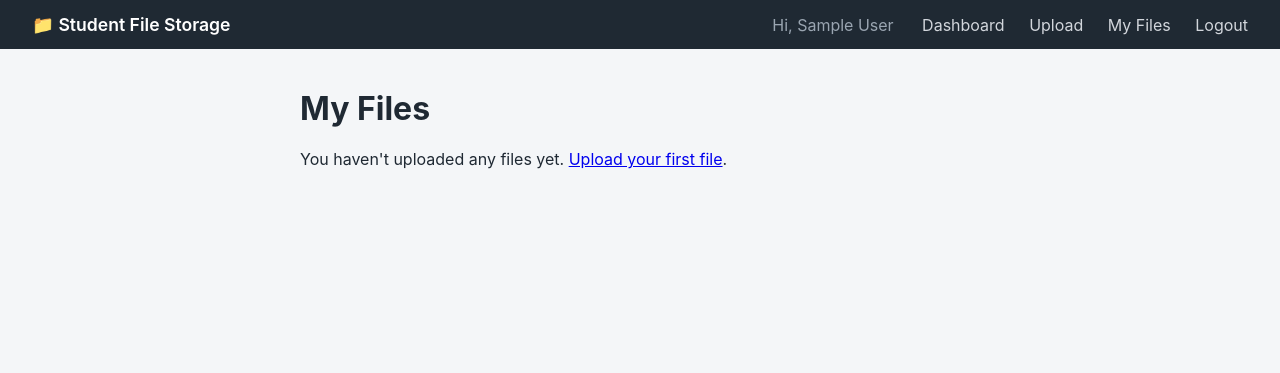
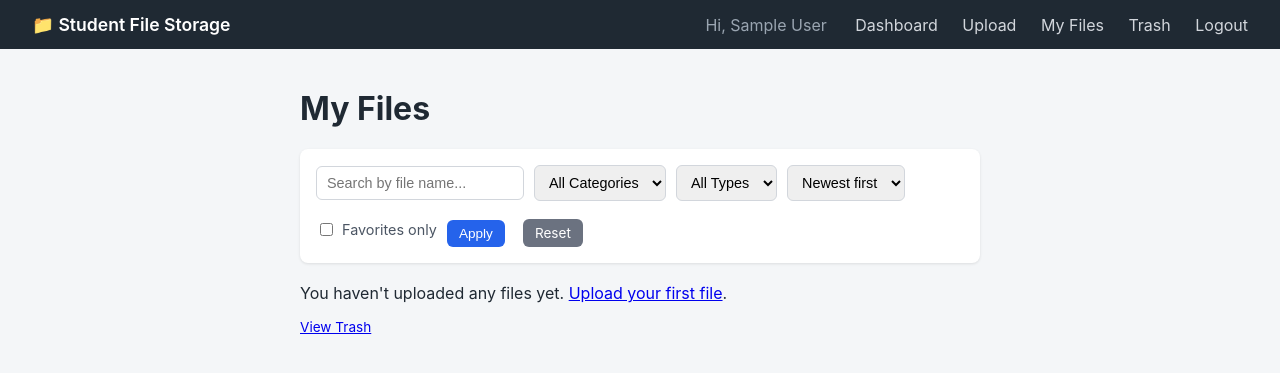
Before and after one commit to akuvarshith/student-file-storage-system, a Flask app: page /files in a window 1280 px wide. Shown: the top 373 px of the page. Run offline with Flask 3, Linux system fonts and the light colour scheme; the visitor is signed in with stand-in values (Sample User, id 1); data comes from the database, SQL or seed files in the repository; data that the repository does not hold is empty.

Commit message:
Added some features

```diff
--- a/app.py
+++ b/app.py
@@ -1,6 +1,8 @@
 import os
 import mimetypes
 import uuid
+import secrets
+from datetime import datetime, timedelta
 from functools import wraps
 import smtplib
 from email.mime.text import MIMEText
@@ -246,10 +248,34 @@ def reset_password(token):
 def dashboard():
     db = database.get_db()
     file_count = db.execute(
-        'SELECT COUNT(*) AS c FROM files WHERE user_id = ?',
+        'SELECT COUNT(*) AS c FROM files WHERE user_id = ? AND deleted_at IS NULL',
         (session['user_id'],)
     ).fetchone()['c']
-    return render_template('dashboard.html', file_count=file_count)
+
+    storage_used = db.execute(
+        'SELECT COALESCE(SUM(file_size), 0) AS total FROM files '
+        'WHERE user_id = ? AND deleted_at IS NULL',
+        (session['user_id'],)
+    ).fetchone()['total']
+
+    category_breakdown = db.execute(
+        'SELECT category, COUNT(*) AS c FROM files '
+        'WHERE user_id = ? AND deleted_at IS NULL '
+        'GROUP BY category ORDER BY c DESC',
+        (session['user_id'],)
+    ).fetchall()
+
+    quota = app.config['STORAGE_QUOTA_DISPLAY']
+    storage_percent = min(100, round((storage_used / quota) * 100, 1)) if quota else 0
+
+    return render_template(
+        'dashboard.html',
+        file_count=file_count,
+        storage_used=storage_used,
+        storage_quota=quota,
+        storage_percent=storage_percent,
+        category_breakdown=category_breakdown
+    )
 
 
 # ---------------------------------------------------------------------
@@ -280,6 +306,10 @@ def upload():
             f"{uuid.uuid4().hex}_{original_filename}"
         )
 
+        category = request.form.get('category', 'Other')
+        if category not in app.config['FILE_CATEGORIES']:
+            category = 'Other'
+
         # Determine the file size BEFORE handing the stream to boto3.
         # Some versions of boto3/s3transfer close the underlying file
         # object once the upload finishes (this varies by Python and
@@ -304,31 +334,68 @@ def upload():
         db = database.get_db()
         db.execute(
             'INSERT INTO files '
-            '(user_id, original_filename, s3_key, file_size) '
-            'VALUES (?, ?, ?, ?)',
-            (session['user_id'], original_filename, unique_key, file_size)
+            '(user_id, original_filename, s3_key, file_size, category) '
+            'VALUES (?, ?, ?, ?, ?)',
+            (session['user_id'], original_filename, unique_key, file_size, category)
         )
         db.commit()
 
         flash(f'"{original_filename}" was uploaded successfully.')
         return redirect(url_for('my_files'))
 
-    return render_template('upload.html')
+    return render_template('upload.html', categories=app.config['FILE_CATEGORIES'])
 
 
 # ---------------------------------------------------------------------
 # My Files
 # ---------------------------------------------------------------------
 
+SORT_OPTIONS = {
+    'newest': 'upload_date DESC',
+    'oldest': 'upload_date ASC',
+    'name': 'original_filename COLLATE NOCASE ASC',
+    'size': 'file_size DESC',
+}
+
+
 @app.route('/files')
 @login_required
 def my_files():
     db = database.get_db()
-    files = db.execute(
-        'SELECT * FROM files WHERE user_id = ? ORDER BY upload_date DESC',
-        (session['user_id'],)
-    ).fetchall()
-    return render_template('files.html', files=files)
+
+    q = request.args.get('q', '').strip()
+    category = request.args.get('category', '').strip()
+    ext = request.args.get('ext', '').strip().lower()
+    favorites_only = request.args.get('favorites') == '1'
+    sort = request.args.get('sort', 'newest')
+    if sort not in SORT_OPTIONS:
+        sort = 'newest'
+
+    query = 'SELECT * FROM files WHERE user_id = ? AND deleted_at IS NULL'
+    params = [session['user_id']]
+
+    if q:
+        query += ' AND original_filename LIKE ?'
+        params.append(f'%{q}%')
+    if category:
+        query += ' AND category = ?'
+        params.append(category)
+    if ext:
+        query += ' AND LOWER(original_filename) LIKE ?'
+        params.append(f'%.{ext}')
+    if favorites_only:
+        query += ' AND is_favorite = 1'
+
+    query += ' ORDER BY ' + SORT_OPTIONS[sort]
+
+    files = db.execute(query, params).fetchall()
+    return render_template(
+        'files.html',
+        files=files,
+        categories=app.config['FILE_CATEGORIES'],
+        q=q, category=category, ext=ext,
+        favorites_only=favorites_only, sort=sort
+    )
 
 
 # ---------------------------------------------------------------------
@@ -413,6 +480,339 @@ def view_file(file_id):
     return redirect(presigned_url)
 
 # ---------------------------------------------------------------------
+# Favorites
+# ---------------------------------------------------------------------
+
+@app.route('/files/<int:file_id>/favorite', methods=['POST'])
+@login_required
+def toggle_favorite(file_id):
+    db = database.get_db()
+    file_record = db.execute(
+        'SELECT * FROM files WHERE id = ? AND user_id = ? AND deleted_at IS NULL',
+        (file_id, session['user_id'])
+    ).fetchone()
+
+    if file_record is None:
+        abort(404)
+
+    new_value = 0 if file_record['is_favorite'] else 1
+    db.execute('UPDATE files SET is_favorite = ? WHERE id = ?', (new_value, file_id))
+    db.commit()
+
+    # Bounce back to wherever the star was clicked from (e.g. "My
+    # Files" with an active search/filter still in the query string).
+    return redirect(request.referrer or url_for('my_files'))
+
+
+# ---------------------------------------------------------------------
+# Edit (rename + recategorize)
+# ---------------------------------------------------------------------
+
+@app.route('/files/<int:file_id>/edit', methods=['GET', 'POST'])
+@login_required
+def edit_file(file_id):
+    db = database.get_db()
+    file_record = db.execute(
+        'SELECT * FROM files WHERE id = ? AND user_id = ? AND deleted_at IS NULL',
+        (file_id, session['user_id'])
+    ).fetchone()
+
+    if file_record is None:
+        abort(404)
+
+    if request.method == 'POST':
+        new_category = request.form.get('category', 'Other')
+        original_ext = file_record['original_filename'].rsplit('.', 1)[-1].lower()
+        new_name = secure_filename(request.form.get('filename', '').strip())
+
+        error = None
+        if not new_name:
+            error = 'Please enter a valid file name.'
+        elif '.' not in new_name or new_name.rsplit('.', 1)[-1].lower() != original_ext:
+            # The S3 object and its content-type never change on rename,
+            # so we don't allow the extension to change either -- that
+            # keeps "View" and "Download" working correctly afterwards.
+            error = f"The file type can't be changed \u2014 the name must still end in .{original_ext}."
+        elif new_category not in app.config['FILE_CATEGORIES']:
+            error = 'Please choose a valid category.'
+
+        if error is None:
+            db.execute(
+                'UPDATE files SET original_filename = ?, category = ? WHERE id = ?',
+                (new_name, new_category, file_id)
+            )
+            db.commit()
+            flash('File updated.')
+            return redirect(url_for('my_files'))
+
+        flash(error)
+
+    return render_template(
+        'edit.html', file=file_record, categories=app.config['FILE_CATEGORIES']
+    )
+
+
+# ---------------------------------------------------------------------
+# Trash (soft delete / restore / permanent delete)
+# ---------------------------------------------------------------------
+
+@app.route('/files/<int:file_id>/delete', methods=['POST'])
+@login_required
+def delete_file(file_id):
+    db = database.get_db()
+    file_record = db.execute(
+        'SELECT * FROM files WHERE id = ? AND user_id = ? AND deleted_at IS NULL',
+        (file_id, session['user_id'])
+    ).fetchone()
+
+    if file_record is None:
+        abort(404)
+
+    db.execute('UPDATE files SET deleted_at = CURRENT_TIMESTAMP WHERE id = ?', (file_id,))
+    db.commit()
+    flash(f'"{file_record["original_filename"]}" was moved to Trash.')
+    return redirect(url_for('my_files'))
+
+
+@app.route('/trash')
+@login_required
+def trash():
+    db = database.get_db()
+    files = db.execute(
+        'SELECT * FROM files WHERE user_id = ? AND deleted_at IS NOT NULL '
+        'ORDER BY deleted_at DESC',
+        (session['user_id'],)
+    ).fetchall()
+    return render_template('trash.html', files=files)
+
+
+@app.route('/files/<int:file_id>/restore', methods=['POST'])
+@login_required
+def restore_file(file_id):
+    db = database.get_db()
+    file_record = db.execute(
+        'SELECT * FROM files WHERE id = ? AND user_id = ? AND deleted_at IS NOT NULL',
+        (file_id, session['user_id'])
+    ).fetchone()
+
+    if file_record is None:
+        abort(404)
+
+    db.execute('UPDATE files SET deleted_at = NULL WHERE id = ?', (file_id,))
+    db.commit()
+    flash(f'"{file_record["original_filename"]}" was restored.')
+    return redirect(url_for('trash'))
+
+
+@app.route('/files/<int:file_id>/purge', methods=['POST'])
+@login_required
+def purge_file(file_id):
+    db = database.get_db()
+    file_record = db.execute(
+        'SELECT * FROM files WHERE id = ? AND user_id = ? AND deleted_at IS NOT NULL',
+        (file_id, session['user_id'])
+    ).fetchone()
+
+    if file_record is None:
+        abort(404)
+
+    try:
+        s3_client.delete_object(
+            Bucket=app.config['S3_BUCKET'],
+            Key=file_record['s3_key']
+        )
+    except (ClientError, BotoCoreError) as e:
+        flash(f'Could not delete the file from storage: {e}')
+        return redirect(url_for('trash'))
+
+    # Deleting the row also deletes any of its share links, because
+    # shares.file_id has ON DELETE CASCADE (and db.py turns on
+    # PRAGMA foreign_keys, so SQLite actually enforces it).
+    db.execute('DELETE FROM files WHERE id = ?', (file_id,))
+    db.commit()
+    flash(f'"{file_record["original_filename"]}" was permanently deleted.')
+    return redirect(url_for('trash'))
+
+
+# ---------------------------------------------------------------------
+# Sharing
+# ---------------------------------------------------------------------
+
+SHARE_EXPIRY_CHOICES = {
+    '1h': timedelta(hours=1),
+    '1d': timedelta(days=1),
+    '7d': timedelta(days=7),
+    'never': None,
+}
+
+
+def _now_str():
+    """UTC 'now' formatted the same way SQLite writes CURRENT_TIMESTAMP
+    ('YYYY-MM-DD HH:MM:SS'), so it can be bound as a plain string and
+    compared directly against TIMESTAMP columns. We deliberately never
+    bind a raw Python datetime object as a query parameter here --
+    that relies on sqlite3's default datetime adapter, which is
+    deprecated as of Python 3.12."""
+    return datetime.utcnow().strftime('%Y-%m-%d %H:%M:%S')
+
+
+@app.route('/files/<int:file_id>/share', methods=['GET', 'POST'])
+@login_required
+def manage_share(file_id):
+    db = database.get_db()
+    file_record = db.execute(
+        'SELECT * FROM files WHERE id = ? AND user_id = ? AND deleted_at IS NULL',
+        (file_id, session['user_id'])
+    ).fetchone()
+
+    if file_record is None:
+        abort(404)
+
+    if request.method == 'POST':
+        choice = request.form.get('expires_in', '7d')
+        delta = SHARE_EXPIRY_CHOICES.get(choice, SHARE_EXPIRY_CHOICES['7d'])
+        expires_at = (datetime.utcnow() + delta).strftime('%Y-%m-%d %H:%M:%S') if delta else None
+        token = secrets.token_urlsafe(32)
+
+        db.execute(
+            'INSERT INTO shares (file_id, token, created_by, expires_at) '
+            'VALUES (?, ?, ?, ?)',
+            (file_id, token, session['user_id'], expires_at)
+        )
+        db.commit()
+        flash('Share link created.')
+        return redirect(url_for('manage_share', file_id=file_id))
+
+    active_share = db.execute(
+        'SELECT * FROM shares WHERE file_id = ? AND revoked = 0 '
+        'AND (expires_at IS NULL OR expires_at > ?) '
+        'ORDER BY created_at DESC LIMIT 1',
+        (file_id, _now_str())
+    ).fetchone()
+
+    share_url = None
+    if active_share is not None:
+        share_url = url_for('shared_file', token=active_share['token'], _external=True)
+
+    return render_template(
+        'share.html', file=file_record, active_share=active_share, share_url=share_url
+    )
+
+
+@app.route('/files/<int:file_id>/share/revoke', methods=['POST'])
+@login_required
+def revoke_share(file_id):
+    db = database.get_db()
+    file_record = db.execute(
+        'SELECT id FROM files WHERE id = ? AND user_id = ?',
+        (file_id, session['user_id'])
+    ).fetchone()
+
+    if file_record is None:
+        abort(404)
+
+    db.execute('UPDATE shares SET revoked = 1 WHERE file_id = ? AND revoked = 0', (file_id,))
+    db.commit()
+    flash('Share link revoked.')
+    return redirect(url_for('manage_share', file_id=file_id))
+
+
+def _get_valid_share(token):
+    """Look up a share by token, joined with its file. Returns None
+    unless the share exists, is not revoked, has not expired, AND its
+    file is not sitting in Trash. (If the owner restores the file, a
+    previously-created link becomes valid again automatically.)"""
+    db = database.get_db()
+    return db.execute(
+        'SELECT shares.id AS share_id, shares.token, shares.expires_at, '
+        '       shares.access_count, '
+        '       files.id AS file_id, files.original_filename, '
+        '       files.s3_key, files.file_size '
+        'FROM shares JOIN files ON files.id = shares.file_id '
+        'WHERE shares.token = ? AND shares.revoked = 0 '
+        'AND files.deleted_at IS NULL '
+        'AND (shares.expires_at IS NULL OR shares.expires_at > ?)',
+        (token, _now_str())
+    ).fetchone()
+
+
+@app.route('/shared/<token>')
+def shared_file(token):
+    share = _get_valid_share(token)
+    if share is None:
+        abort(404)
+
+    extension = share['original_filename'].rsplit('.', 1)[-1].lower()
+    previewable = extension in PREVIEWABLE_EXTENSIONS
+    return render_template('shared_file.html', share=share, previewable=previewable)
+
+
+@app.route('/shared/<token>/download')
+def shared_download(token):
+    share = _get_valid_share(token)
+    if share is None:
+        abort(404)
+
+    db = database.get_db()
+    db.execute('UPDATE shares SET access_count = access_count + 1 WHERE id = ?', (share['share_id'],))
+    db.commit()
+
+    try:
+        presigned_url = s3_client.generate_presigned_url(
+            'get_object',
+            Params={
+                'Bucket': app.config['S3_BUCKET'],
+                'Key': share['s3_key'],
+                'ResponseContentDisposition':
+                    f'attachment; filename="{share["original_filename"]}"'
+            },
+            ExpiresIn=app.config['PRESIGNED_URL_EXPIRY']
+        )
+    except (ClientError, BotoCoreError) as e:
+        flash(f'Could not generate a download link: {e}')
+        return redirect(url_for('shared_file', token=token))
+
+    return redirect(presigned_url)
+
+
+@app.route('/shared/<token>/view')
+def shared_view(token):
+    share = _get_valid_share(token)
+    if share is None:
+        abort(404)
+
+    extension = share['original_filename'].rsplit('.', 1)[-1].lower()
+    if extension not in PREVIEWABLE_EXTENSIONS:
+        abort(404)
+
+    content_type, _ = mimetypes.guess_type(share['original_filename'])
+    if content_type is None:
+        content_type = 'application/octet-stream'
+
+    db = database.get_db()
+    db.execute('UPDATE shares SET access_count = access_count + 1 WHERE id = ?', (share['share_id'],))
+    db.commit()
+
+    try:
+        presigned_url = s3_client.generate_presigned_url(
+            'get_object',
+            Params={
+                'Bucket': app.config['S3_BUCKET'],
+                'Key': share['s3_key'],
+                'ResponseContentDisposition':
+                    f'inline; filename="{share["original_filename"]}"',
+                'ResponseContentType': content_type
+            },
+            ExpiresIn=app.config['PRESIGNED_URL_EXPIRY']
+        )
+    except (ClientError, BotoCoreError) as e:
+        flash(f'Could not generate a preview link: {e}')
+        return redirect(url_for('shared_file', token=token))
+
+    return redirect(presigned_url)
+
+
+# ---------------------------------------------------------------------
 # Error handlers
 # ---------------------------------------------------------------------
 
--- a/static/style.css
+++ b/static/style.css
@@ -111,3 +111,93 @@ body {
 .hint { color: #6b7280; font-size: 0.85rem; margin-top: 12px; }
 
 .dashboard-links { margin-top: 20px; }
+
+/* --- Added for: search/filter, favorites, categories, share, trash --- */
+
+.filter-bar {
+    display: flex;
+    flex-wrap: wrap;
+    gap: 10px;
+    align-items: center;
+    background: #fff;
+    padding: 16px;
+    border-radius: 8px;
+    box-shadow: 0 1px 3px rgba(0,0,0,0.1);
+    margin-bottom: 20px;
+}
+
+.filter-bar input[type="text"],
+.filter-bar select {
+    padding: 8px 10px;
+    border: 1px solid #d2d6dc;
+    border-radius: 6px;
+    font-size: 0.9rem;
+}
+
+.checkbox-label {
+    display: flex;
+    align-items: center;
+    gap: 6px;
+    font-size: 0.9rem;
+    color: #4b5563;
+}
+
+.badge {
+    display: inline-block;
+    background: #e5e7eb;
+    color: #374151;
+    padding: 2px 8px;
+    border-radius: 999px;
+    font-size: 0.75rem;
+}
+
+.star-btn {
+    background: none;
+    border: none;
+    cursor: pointer;
+    font-size: 1.1rem;
+    color: #f59e0b;
+    padding: 0;
+}
+
+.inline-form {
+    display: inline-block;
+    margin: 0;
+}
+
+.actions-cell { white-space: nowrap; }
+
+.btn-danger { background: #dc2626; }
+.btn-danger:hover { background: #b91c1c; }
+
+.share-box, .storage-box {
+    background: #fff;
+    padding: 20px;
+    border-radius: 8px;
+    box-shadow: 0 1px 3px rgba(0,0,0,0.1);
+    margin-bottom: 20px;
+}
+
+.share-link-input {
+    width: 100%;
+    padding: 10px;
+    border: 1px solid #d2d6dc;
+    border-radius: 6px;
+    font-size: 0.9rem;
+    margin: 8px 0;
+}
+
+.progress-bar {
+    width: 100%;
+    height: 10px;
+    background: #e5e7eb;
+    border-radius: 999px;
+    overflow: hidden;
+}
+
+.progress-bar-fill {
+    height: 100%;
+    background: #2563eb;
+}
+
+.breakdown-table { margin-top: 16px; }
--- a/templates/base.html
+++ b/templates/base.html
@@ -15,6 +15,7 @@
                 <a href="{{ url_for('dashboard') }}">Dashboard</a>
                 <a href="{{ url_for('upload') }}">Upload</a>
                 <a href="{{ url_for('my_files') }}">My Files</a>
+                <a href="{{ url_for('trash') }}">Trash</a>
                 <a href="{{ url_for('logout') }}">Logout</a>
             {% else %}
                 <a href="{{ url_for('login') }}">Login</a>
--- a/templates/files.html
+++ b/templates/files.html
@@ -2,11 +2,47 @@
 {% block title %}My Files{% endblock %}
 {% block content %}
 <h1>My Files</h1>
+
+<form method="get" class="filter-bar">
+    <input type="text" name="q" placeholder="Search by file name..." value="{{ q }}">
+
+    <select name="category">
+        <option value="">All Categories</option>
+        {% for c in categories %}
+        <option value="{{ c }}" {% if c == category %}selected{% endif %}>{{ c }}</option>
+        {% endfor %}
+    </select>
+
+    <select name="ext">
+        <option value="">All Types</option>
+        {% for e in ['pdf','doc','docx','ppt','pptx','xls','xlsx','txt','png','jpg','jpeg','zip'] %}
+        <option value="{{ e }}" {% if e == ext %}selected{% endif %}>{{ e }}</option>
+        {% endfor %}
+    </select>
+
+    <select name="sort">
+        <option value="newest" {% if sort == 'newest' %}selected{% endif %}>Newest first</option>
+        <option value="oldest" {% if sort == 'oldest' %}selected{% endif %}>Oldest first</option>
+        <option value="name" {% if sort == 'name' %}selected{% endif %}>Name (A-Z)</option>
+        <option value="size" {% if sort == 'size' %}selected{% endif %}>Largest first</option>
+    </select>
+
+    <label class="checkbox-label">
+        <input type="checkbox" name="favorites" value="1" {% if favorites_only %}checked{% endif %}>
+        Favorites only
+    </label>
+
+    <button type="submit" class="btn btn-small">Apply</button>
+    <a class="btn btn-small btn-secondary" href="{{ url_for('my_files') }}">Reset</a>
+</form>
+
 {% if files %}
 <table class="files-table">
     <thead>
         <tr>
+            <th></th>
             <th>File Name</th>
+            <th>Category</th>
             <th>Uploaded On</th>
             <th>Size</th>
             <th></th>
@@ -15,21 +51,41 @@
     <tbody>
         {% for f in files %}
         <tr>
+            <td>
+                <form method="post" action="{{ url_for('toggle_favorite', file_id=f['id']) }}" class="inline-form">
+                    <button type="submit" class="star-btn" title="Toggle favorite">{% if f['is_favorite'] %}&#9733;{% else %}&#9734;{% endif %}</button>
+                </form>
+            </td>
             <td>{{ f['original_filename'] }}</td>
+            <td><span class="badge">{{ f['category'] }}</span></td>
             <td>{{ f['upload_date'] }}</td>
             <td>{{ (f['file_size'] / 1024) | round(1) }} KB</td>
-            <td>
+            <td class="actions-cell">
     {% set ext = f['original_filename'].rsplit('.', 1)[-1] | lower %}
     {% if ext in ['pdf', 'png', 'jpg', 'jpeg', 'txt'] %}
         <a class="btn btn-small" href="{{ url_for('view_file', file_id=f['id']) }}" target="_blank">View</a>
     {% endif %}
     <a class="btn btn-small btn-secondary" href="{{ url_for('download', file_id=f['id']) }}">Download</a>
+    <a class="btn btn-small btn-secondary" href="{{ url_for('manage_share', file_id=f['id']) }}">Share</a>
+    <a class="btn btn-small btn-secondary" href="{{ url_for('edit_file', file_id=f['id']) }}">Edit</a>
+    <form method="post" action="{{ url_for('delete_file', file_id=f['id']) }}" class="inline-form"
+          onsubmit="return confirm('Move this file to Trash?');">
+        <button type="submit" class="btn btn-small btn-danger">Delete</button>
+    </form>
 </td>
         </tr>
         {% endfor %}
     </tbody>
 </table>
 {% else %}
-<p>You haven't uploaded any files yet. <a href="{{ url_for('upload') }}">Upload your first file</a>.</p>
+<p>
+{% if q or category or ext or favorites_only %}
+    No files match your search or filters. <a href="{{ url_for('my_files') }}">Clear filters</a>.
+{% else %}
+    You haven't uploaded any files yet. <a href="{{ url_for('upload') }}">Upload your first file</a>.
 {% endif %}
+</p>
+{% endif %}
+
+<p class="hint"><a href="{{ url_for('trash') }}">View Trash</a></p>
 {% endblock %}
--- a/templates/upload.html
+++ b/templates/upload.html
@@ -5,6 +5,12 @@
 <form method="post" enctype="multipart/form-data" class="form">
     <label for="file">Choose File</label>
     <input type="file" id="file" name="file" required>
+    <label for="category">Category</label>
+    <select id="category" name="category">
+        {% for c in categories %}
+        <option value="{{ c }}" {% if c == 'Other' %}selected{% endif %}>{{ c }}</option>
+        {% endfor %}
+    </select>
     <button type="submit" class="btn">Upload</button>
 </form>
 <p class="hint">Allowed types: pdf, doc, docx, ppt, pptx, xls, xlsx, txt, png, jpg, jpeg, zip. Maximum size: 16&nbsp;MB.</p>
```
Also changed, not shown: config.py (+8 -0 lines), schema.sql (+20 -0 lines), templates/dashboard.html (+25 -0 lines), templates/edit.html (added, +20 -0 lines), templates/share.html (added, +36 -0 lines), templates/shared_file.html (added, +12 -0 lines), templates/trash.html (added, +39 -0 lines).
